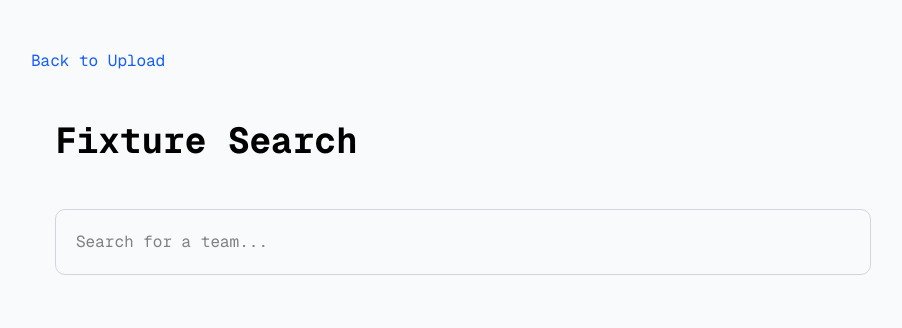
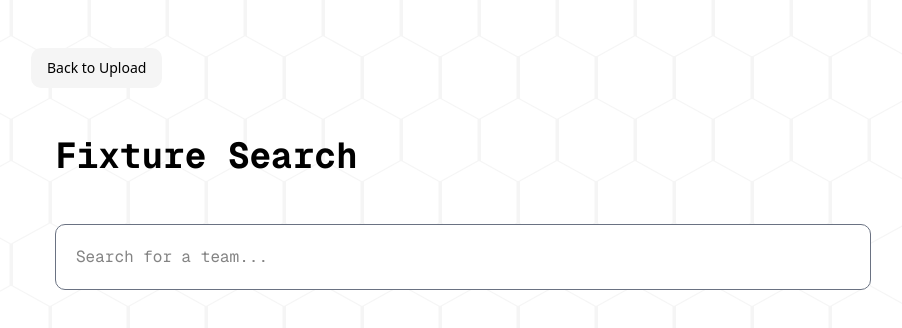
Before and after one commit to codingzilin/fixture-app, a Next.js app in the folder frontend/: page /search in a window 1280 px wide. Shown: the top 328 px of the page, without its empty margins (177-1079 px from the left). Built offline with nearby package versions, Linux system fonts and the light colour scheme.

Commit message:
add background to search page and refine back button style

```diff
--- a/frontend/package.json
+++ b/frontend/package.json
@@ -21,6 +21,7 @@
     "papaparse": "^5.5.2",
     "react": "^19.0.0",
     "react-dom": "^19.0.0",
+    "react-icons": "^5.5.0",
     "tailwind-merge": "^3.2.0"
   },
   "devDependencies": {
--- a/frontend/src/app/components/FixtureSearch.tsx
+++ b/frontend/src/app/components/FixtureSearch.tsx
@@ -72,7 +72,7 @@ export default function FixtureSearch() {
         value={searchTerm}
         onChange={(e) => setSearchTerm(e.target.value)}
         placeholder='Search for a team...'
-        className='w-full p-5 border font-mono border-gray-300 rounded-lg mt-12 focus:outline-none focus:ring-2 focus:ring-blue-500'
+        className='w-full p-5 border font-mono border-gray-500 bg-white rounded-lg mt-12 focus:outline-none focus:ring-2 focus:ring-blue-500'
       />
 
       {loading && <div>Loading...</div>}
@@ -81,7 +81,7 @@ export default function FixtureSearch() {
         {fixtures.map((fixture) => (
           <Popover key={fixture._id}>
             <PopoverTrigger asChild>
-              <div className='p-4 border border-gray-200 rounded-lg hover:bg-gray-50 cursor-pointer'>
+              <div className='p-4 border border-gray-400 rounded-lg bg-gray-50 hover:bg-gray-100 cursor-pointer'>
                 <div className='font-semibold font-mono'>
                   {fixture.home_team} vs {fixture.away_team}
                 </div>
--- a/frontend/src/app/page.tsx
+++ b/frontend/src/app/page.tsx
@@ -2,6 +2,7 @@ import Link from "next/link";
 import FileUpload from "./components/FileUpload";
 import { TypingText } from "@/components/animate-ui/text/typing";
 import { StarsBackground } from "@/components/animate-ui/backgrounds/stars";
+import { LuFileSearch } from "react-icons/lu";
 
 export default function Home() {
   return (
@@ -18,9 +19,10 @@ export default function Home() {
         <div className='mt-8 text-center'>
           <Link
             href='/search'
-            className='inline-block bg-gray-600 text-white font-mono px-6 py-3 rounded-lg hover:bg-gray-500 transition-colors'
+            className='inline-flex items-center gap-2 bg-gray-600 text-white font-mono px-6 py-3 rounded-lg hover:bg-gray-500 transition-colors'
           >
-            Go to Search Page
+            <LuFileSearch />
+            Go to Search
           </Link>
         </div>
       </div>
--- a/frontend/src/app/search/page.tsx
+++ b/frontend/src/app/search/page.tsx
@@ -1,16 +1,20 @@
 import React from "react";
 import FixtureSearch from "../components/FixtureSearch";
+import { HexagonBackground } from "@/components/animate-ui/backgrounds/hexagon";
+import { FlipButton } from "@/components/animate-ui/buttons/flip";
 import Link from "next/link";
 
-export default function Searchpage() {
+export default function SearchPage() {
   return (
     <div className='min-h-screen bg-gray-50 py-12'>
-      <div className='max-w-4xl mx-auto px-4'>
-        <Link
-          href='/'
-          className='inline-block mb-6 font-mono text-blue-600 hover:text-blue-800'
-        >
-          Back to Upload
+      <HexagonBackground className='fixed inset-0 flex items-center justify-center rounded-xl' />
+      <div className='relative max-w-4xl mx-auto px-4'>
+        <Link href='/'>
+          <FlipButton
+            frontText='Back to Upload'
+            backText='Click to Return'
+            className='mb-6'
+          />
         </Link>
         <FixtureSearch />
       </div>
--- /dev/null
+++ b/frontend/src/components/animate-ui/backgrounds/hexagon.tsx
@@ -0,0 +1,101 @@
+'use client';
+
+import * as React from 'react';
+
+import { cn } from '@/lib/utils';
+
+type HexagonBackgroundProps = React.ComponentProps<'div'> & {
+  children?: React.ReactNode;
+  hexagonProps?: React.ComponentProps<'div'>;
+  hexagonSize?: number; // value greater than 50
+  hexagonMargin?: number;
+};
+
+function HexagonBackground({
+  className,
+  children,
+  hexagonProps,
+  hexagonSize = 75,
+  hexagonMargin = 3,
+  ...props
+}: HexagonBackgroundProps) {
+  const hexagonWidth = hexagonSize;
+  const hexagonHeight = hexagonSize * 1.1;
+  const rowSpacing = hexagonSize * 0.8;
+  const baseMarginTop = -36 - 0.275 * (hexagonSize - 100);
+  const computedMarginTop = baseMarginTop + hexagonMargin;
+  const oddRowMarginLeft = -(hexagonSize / 2);
+  const evenRowMarginLeft = hexagonMargin / 2;
+
+  const [gridDimensions, setGridDimensions] = React.useState({
+    rows: 0,
+    columns: 0,
+  });
+
+  const updateGridDimensions = React.useCallback(() => {
+    const rows = Math.ceil(window.innerHeight / rowSpacing);
+    const columns = Math.ceil(window.innerWidth / hexagonWidth) + 1;
+    setGridDimensions({ rows, columns });
+  }, [rowSpacing, hexagonWidth]);
+
+  React.useEffect(() => {
+    updateGridDimensions();
+    window.addEventListener('resize', updateGridDimensions);
+    return () => window.removeEventListener('resize', updateGridDimensions);
+  }, [updateGridDimensions]);
+
+  return (
+    <div
+      data-slot="hexagon-background"
+      className={cn(
+        'relative size-full overflow-hidden dark:bg-neutral-900 bg-neutral-100',
+        className,
+      )}
+      {...props}
+    >
+      <style>{`:root { --hexagon-margin: ${hexagonMargin}px; }`}</style>
+      <div className="absolute top-0 -left-0 size-full overflow-hidden">
+        {Array.from({ length: gridDimensions.rows }).map((_, rowIndex) => (
+          <div
+            key={`row-${rowIndex}`}
+            style={{
+              marginTop: computedMarginTop,
+              marginLeft:
+                ((rowIndex + 1) % 2 === 0
+                  ? evenRowMarginLeft
+                  : oddRowMarginLeft) - 10,
+            }}
+            className="inline-flex"
+          >
+            {Array.from({ length: gridDimensions.columns }).map(
+              (_, colIndex) => (
+                <div
+                  key={`hexagon-${rowIndex}-${colIndex}`}
+                  {...hexagonProps}
+                  style={{
+                    width: hexagonWidth,
+                    height: hexagonHeight,
+                    marginLeft: hexagonMargin,
+                    ...hexagonProps?.style,
+                  }}
+                  className={cn(
+                    'relative',
+                    '[clip-path:polygon(50%_0%,_100%_25%,_100%_75%,_50%_100%,_0%_75%,_0%_25%)]',
+                    "before:content-[''] before:absolute before:top-0 before:left-0 before:w-full before:h-full dark:before:bg-neutral-950 before:bg-white before:opacity-100 before:transition-all before:duration-1000",
+                    "after:content-[''] after:absolute after:inset-[var(--hexagon-margin)] dark:after:bg-neutral-950 after:bg-white",
+                    'after:[clip-path:polygon(50%_0%,_100%_25%,_100%_75%,_50%_100%,_0%_75%,_0%_25%)]',
+                    'hover:before:bg-neutral-200 dark:hover:before:bg-neutral-800 hover:before:opacity-100 hover:before:duration-0 dark:hover:after:bg-neutral-900 hover:after:bg-neutral-100 hover:after:opacity-100 hover:after:duration-0',
+                    hexagonProps?.className,
+                  )}
+                />
+              ),
+            )}
+          </div>
+        ))}
+      </div>
+      {children}
+    </div>
+  );
+}
+
+export { HexagonBackground, type HexagonBackgroundProps };
--- /dev/null
+++ b/frontend/src/components/animate-ui/buttons/flip.tsx
@@ -0,0 +1,105 @@
+'use client';
+
+import * as React from 'react';
+import {
+  type HTMLMotionProps,
+  type Transition,
+  type Variant,
+  motion,
+} from 'motion/react';
+
+import { cn } from '@/lib/utils';
+
+type FlipDirection = 'top' | 'bottom' | 'left' | 'right';
+
+type FlipButtonProps = HTMLMotionProps<'button'> & {
+  frontText: string;
+  backText: string;
+  transition?: Transition;
+  frontClassName?: string;
+  backClassName?: string;
+  from?: FlipDirection;
+};
+
+const DEFAULT_SPAN_CLASS_NAME =
+  'absolute inset-0 flex items-center justify-center rounded-lg';
+
+function FlipButton({
+  frontText,
+  backText,
+  transition = { type: 'spring', stiffness: 280, damping: 20 },
+  className,
+  frontClassName,
+  backClassName,
+  from = 'top',
+  ...props
+}: FlipButtonProps) {
+  const isVertical = from === 'top' || from === 'bottom';
+  const rotateAxis = isVertical ? 'rotateX' : 'rotateY';
+
+  const frontOffset = from === 'top' || from === 'left' ? '50%' : '-50%';
+  const backOffset = from === 'top' || from === 'left' ? '-50%' : '50%';
+
+  const buildVariant = (
+    opacity: number,
+    rotation: number,
+    offset: string | null = null,
+  ): Variant => ({
+    opacity,
+    [rotateAxis]: rotation,
+    ...(isVertical && offset !== null ? { y: offset } : {}),
+    ...(!isVertical && offset !== null ? { x: offset } : {}),
+  });
+
+  const frontVariants = {
+    initial: buildVariant(1, 0, '0%'),
+    hover: buildVariant(0, 90, frontOffset),
+  };
+
+  const backVariants = {
+    initial: buildVariant(0, 90, backOffset),
+    hover: buildVariant(1, 0, '0%'),
+  };
+
+  return (
+    <motion.button
+      data-slot="flip-button"
+      initial="initial"
+      whileHover="hover"
+      whileTap={{ scale: 0.95 }}
+      className={cn(
+        'relative inline-block h-10 px-4 py-2 text-sm font-medium cursor-pointer perspective-[1000px] focus:outline-none',
+        className,
+      )}
+      {...props}
+    >
+      <motion.span
+        data-slot="flip-button-front"
+        variants={frontVariants}
+        transition={transition}
+        className={cn(
+          DEFAULT_SPAN_CLASS_NAME,
+          'bg-muted text-black dark:text-white',
+          frontClassName,
+        )}
+      >
+        {frontText}
+      </motion.span>
+      <motion.span
+        data-slot="flip-button-back"
+        variants={backVariants}
+        transition={transition}
+        className={cn(
+          DEFAULT_SPAN_CLASS_NAME,
+          'bg-primary text-primary-foreground',
+          backClassName,
+        )}
+      >
+        {backText}
+      </motion.span>
+      <span className="invisible">{frontText}</span>
+    </motion.button>
+  );
+}
+
+export { FlipButton, type FlipButtonProps, type FlipDirection };
```
Also changed, not shown: 1 other file (tests, documents, lock files or other folders).
